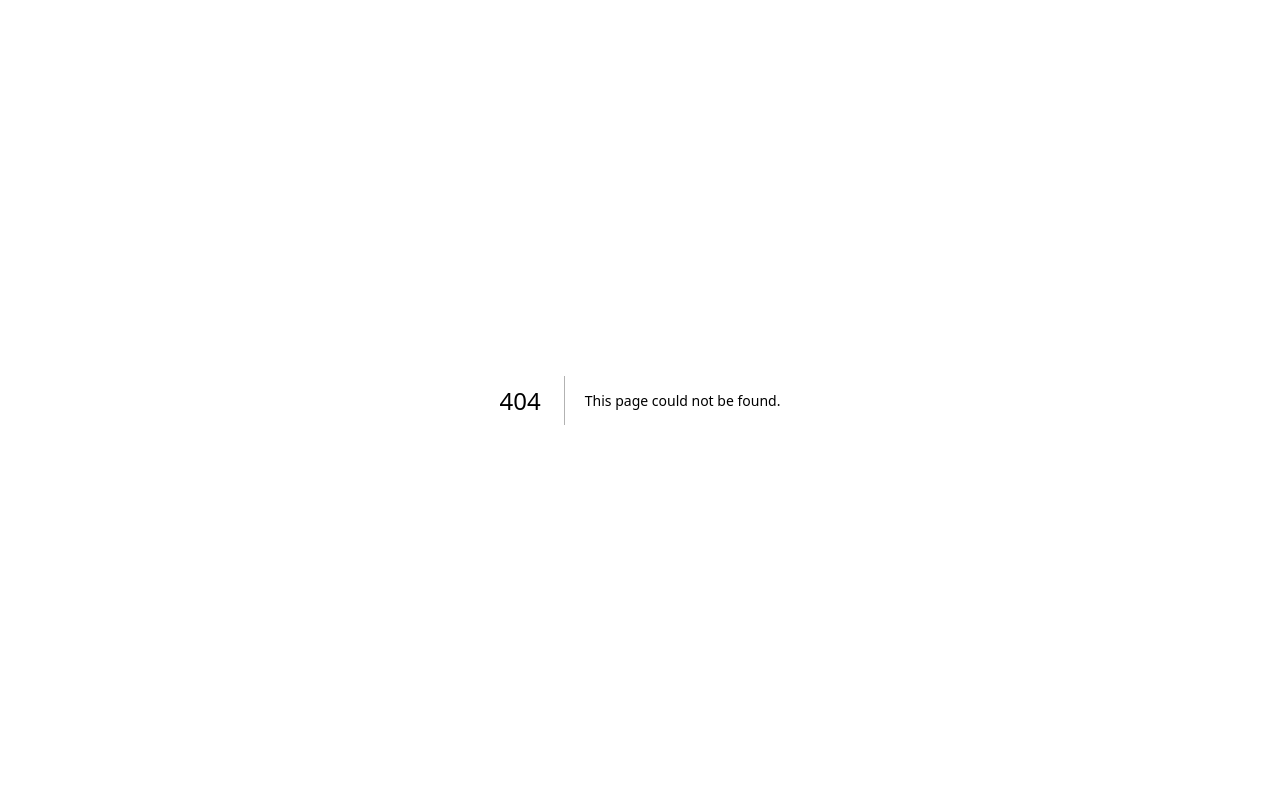
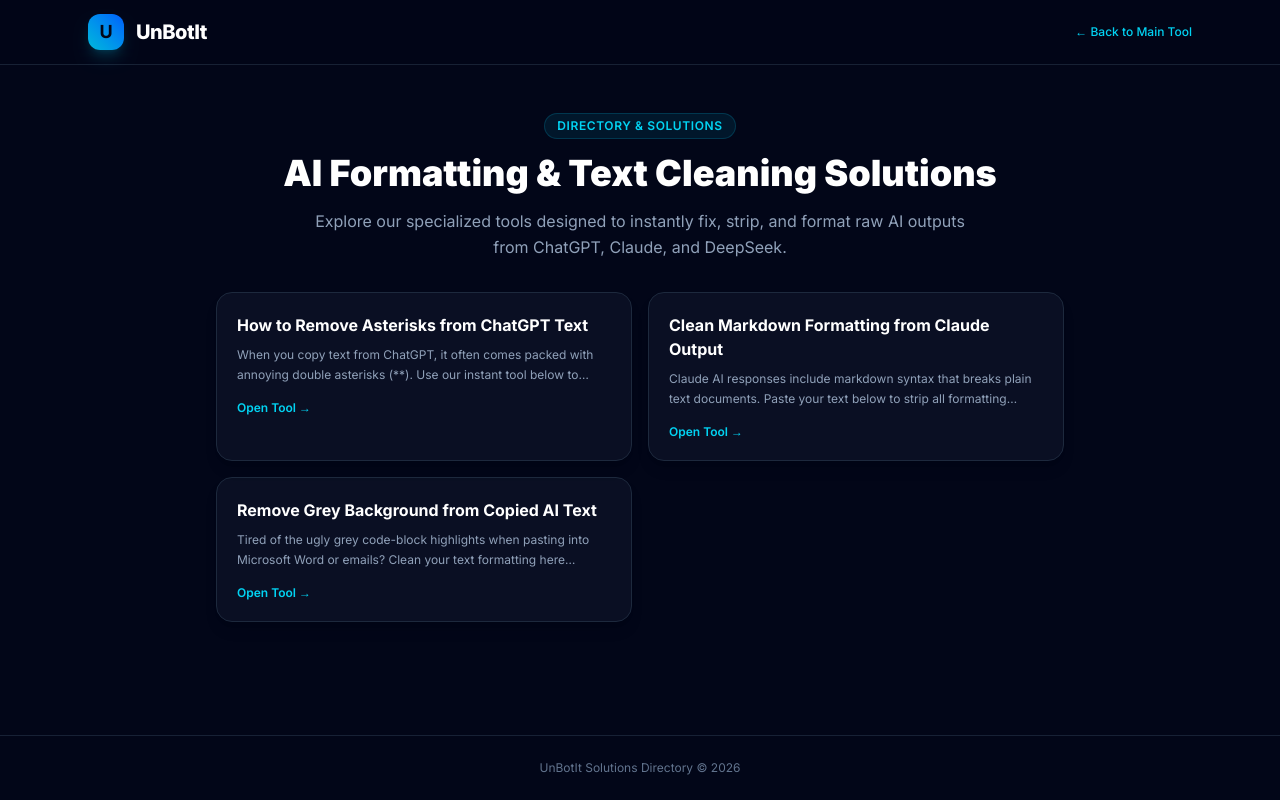
Before and after one commit to chromadreamstudio-netizen/unbotit, a Next.js app: page /clean in a window 1280 px wide. Before the commit this address had no page. Built offline with nearby package versions, Linux system fonts and the light colour scheme.

Commit message:
feat: add programmatic solutions hub index page and header navigation link

```diff
--- /dev/null
+++ b/app/clean/page.tsx
@@ -0,0 +1,64 @@
+import Link from 'next/link';
+import { programmaticPages } from '@/data/keywords';
+
+export default function CleanIndexPage() {
+  return (
+    <div className="min-h-screen bg-slate-950 text-slate-100 flex flex-col font-sans selection:bg-cyan-500 selection:text-slate-950">
+      {/* Navigation */}
+      <header className="border-b border-slate-800/80 bg-slate-950/60 backdrop-blur-md sticky top-0 z-10">
+        <div className="max-w-6xl mx-auto px-4 sm:px-6 h-16 flex items-center justify-between">
+          <Link href="/" className="flex items-center gap-3">
+            <div className="w-9 h-9 rounded-xl bg-gradient-to-tr from-cyan-500 to-blue-600 flex items-center justify-center font-bold text-slate-950 shadow-lg shadow-cyan-500/20 text-lg">
+              U
+            </div>
+            <span className="text-xl font-extrabold tracking-tight text-white">UnBotIt</span>
+          </Link>
+          <Link href="/" className="text-xs font-medium text-cyan-400 hover:underline">
+            ← Back to Main Tool
+          </Link>
+        </div>
+      </header>
+
+      {/* Main Content */}
+      <main className="flex-1 max-w-4xl w-full mx-auto px-4 sm:px-6 py-12 flex flex-col gap-8">
+        <div className="text-center flex flex-col gap-3">
+          <span className="text-xs font-semibold uppercase tracking-wider text-cyan-400 bg-cyan-500/10 px-3 py-1 rounded-full border border-cyan-500/20 self-center">
+            Directory & Solutions
+          </span>
+          <h1 className="text-3xl sm:text-4xl font-black text-white leading-tight">
+            AI Formatting & Text Cleaning Solutions
+          </h1>
+          <p className="text-slate-400 text-sm sm:text-base max-w-2xl mx-auto leading-relaxed">
+            Explore our specialized tools designed to instantly fix, strip, and format raw AI outputs from ChatGPT, Claude, and DeepSeek.
+          </p>
+        </div>
+
+        {/* Grid of Solutions */}
+        <div className="grid grid-cols-1 sm:grid-cols-2 gap-4">
+          {programmaticPages.map((page) => (
+            <Link
+              key={page.slug}
+              href={`/clean/${page.slug}`}
+              className="bg-slate-900/60 border border-slate-800 hover:border-cyan-500/50 p-5 rounded-2xl transition-all flex flex-col gap-2 group shadow-lg"
+            >
+              <h2 className="font-bold text-white group-hover:text-cyan-400 transition-colors text-base">
+                {page.heading}
+              </h2>
+              <p className="text-xs text-slate-400 line-clamp-2 leading-relaxed">
+                {page.introText}
+              </p>
+              <span className="text-xs text-cyan-400 font-semibold mt-2 flex items-center gap-1 group-hover:translate-x-1 transition-transform">
+                Open Tool →
+              </span>
+            </Link>
+          ))}
+        </div>
+      </main>
+
+      {/* Footer */}
+      <footer className="border-t border-slate-800/80 py-6 text-center text-xs text-slate-500">
+        UnBotIt Solutions Directory © {new Date().getFullYear()}
+      </footer>
+    </div>
+  );
+}
--- a/app/page.tsx
+++ b/app/page.tsx
@@ -96,6 +96,9 @@ Feel free to check out [our website](https://unbotit.com) for more details!`;
           </div>
 
           <div className="flex items-center gap-5">
+            <a href="/clean" className="text-xs sm:text-sm text-cyan-400 font-semibold hover:text-cyan-300 transition-colors flex items-center gap-1">
+              ⚡ Solutions Hub
+            </a>
             <a href="#features" className="text-xs sm:text-sm text-slate-400 hover:text-white transition-colors">
               Features
             </a>
```
